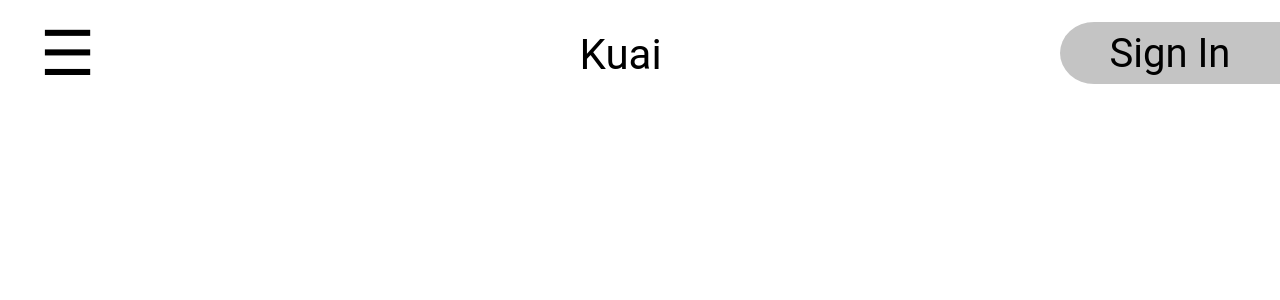
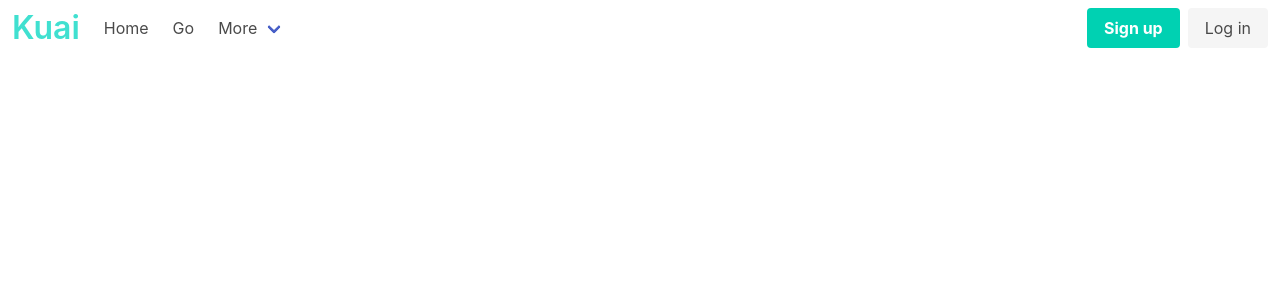
Before and after one commit to dlyalin20/Kuai, a Django app: page /test in a window 1280 px wide. Shown: the top 300 px of the page. Run offline with Django 3.2, Linux system fonts and the light colour scheme.

Commit message:
Navbar prototype
Replaced Jason's in navbar file

```diff
--- a/Kuai/Landing/templates/Landing/navbar.html
+++ b/Kuai/Landing/templates/Landing/navbar.html
@@ -1,22 +1,76 @@
-{% load static %}
-<link rel="stylesheet" type="text/css" href="{% static 'Landing/css/navbar.css' %}">
-<script src="{% static 'Landing/js/jquery-2.1.4.min.js' %}"></script>
-<script src="{% static 'Landing/js/navbar.js' %}"></script>
-<div id="nav">
-    <span id="hamburger">
-        <span id="hamburger-icon">☰</span>
+<link rel="stylesheet" href="https://cdn.jsdelivr.net/npm/bulma@0.9.1/css/bulma.min.css">
+<nav class="navbar" role="navigation" aria-label="main navigation">
+    <div class="navbar-brand">
+      <a class="navbar-item" href="#">
+        <h1 class="title is-info" style="color: turquoise;">Kuai</h1>
+      </a>
 
-        <span id="dropdown-menu">
-            <div>Home</div>
-            <div>Contact Us</div>
-            <div>About/FAQs</div>
-            <div>Mission Statement</div>
-        </span>
-    </span>
-    <span id=logo>
-        Kuai
-    </span>
-    <span id="SignIn_Acc">
-        Sign In
-    </span>
-</div>
+      <a role="button" class="navbar-burger" aria-label="menu" aria-expanded="false" data-target="navbarBasicExample">
+        <span aria-hidden="true"></span>
+        <span aria-hidden="true"></span>
+        <span aria-hidden="true"></span>
+      </a>
+    </div>
+
+    <div id="navbarBasicExample" class="navbar-menu">
+      <div class="navbar-start">
+        <a class="navbar-item" href="#">
+            Home
+        </a>
+
+        <a class="navbar-item">
+            Go
+        </a>
+
+        <div class="navbar-item has-dropdown is-hoverable">
+          <a class="navbar-link">
+            More
+          </a>
+
+          <div class="navbar-dropdown">
+            <a class="navbar-item">
+              About
+            </a>
+            <a class="navbar-item">
+              FAQ
+            </a>
+            <a class="navbar-item">
+              Contact
+            </a>
+            <hr class="navbar-divider">
+            <a class="navbar-item">
+              Report an issue
+            </a>
+          </div>
+        </div>
+      </div>
+
+      {% if authenticated %}
+      <div class="navbar-end">
+        <div class="navbar-item">
+          <div class="buttons">
+            <a class="button is-primary">
+              <strong>My Account</strong>
+            </a>
+            <a class="button is-light">
+              Log Out
+            </a>
+          </div>
+        </div>
+      </div>
+      {% else %}
+      <div class="navbar-end">
+        <div class="navbar-item">
+          <div class="buttons">
+            <a class="button is-primary">
+              <strong>Sign up</strong>
+            </a>
+            <a class="button is-light">
+              Log in
+            </a>
+          </div>
+        </div>
+      </div>
+      {% endif %}
+    </div>
+  </nav>
--- a/Kuai/Landing/views.py
+++ b/Kuai/Landing/views.py
@@ -61,7 +61,9 @@ def index(request):
     # same landing page; change top right display based on whether logged in or not
     # if request.user.is_authenticated:
     #     return HttpResponse("Hello authenticated!")
-    return render(request, "landing/landing.html")
+    return render(request, "landing/landing.html", {
+        "authenticated" : request.user.is_authenticated
+    })
 
 def login_view(request):
     if request.user.is_authenticated:
```
Also changed, not shown: Kuai/Landing/templates/Landing/landing.html (+2 -17 lines), Kuai/db.sqlite3.
